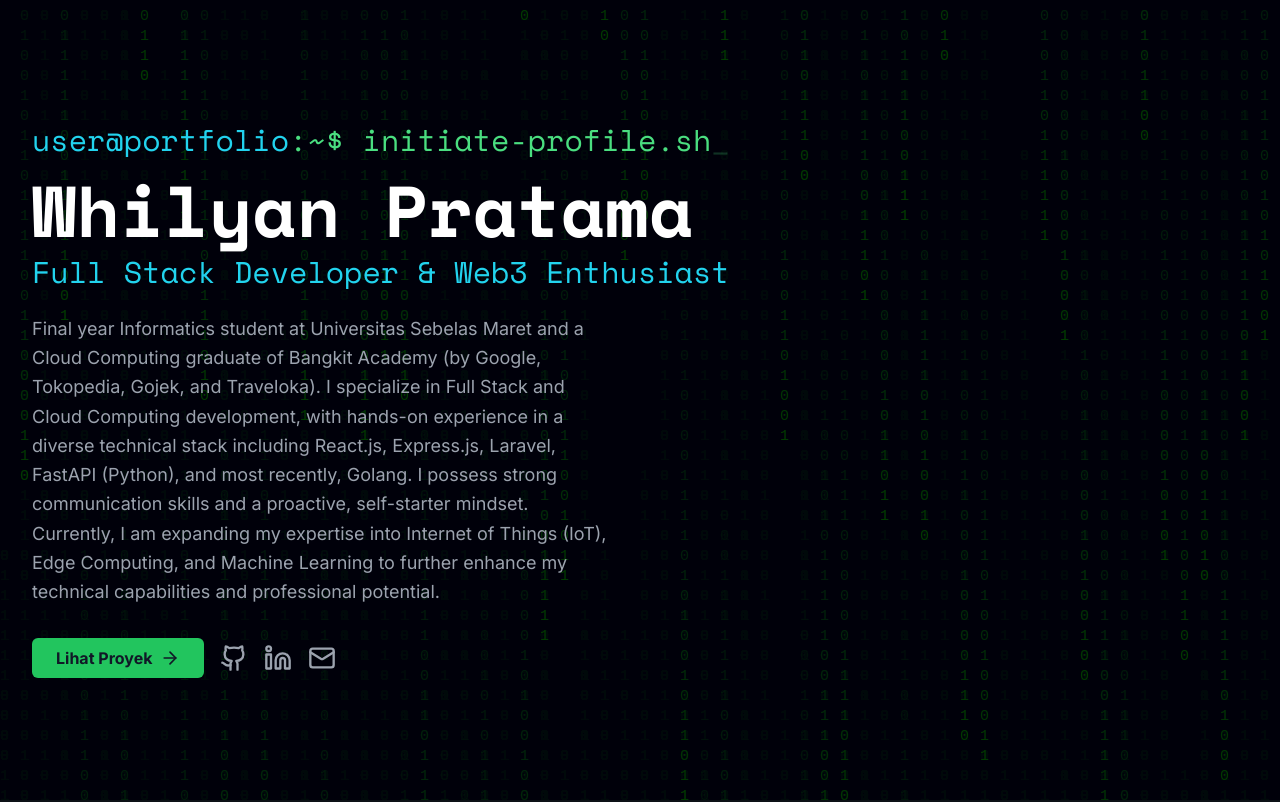
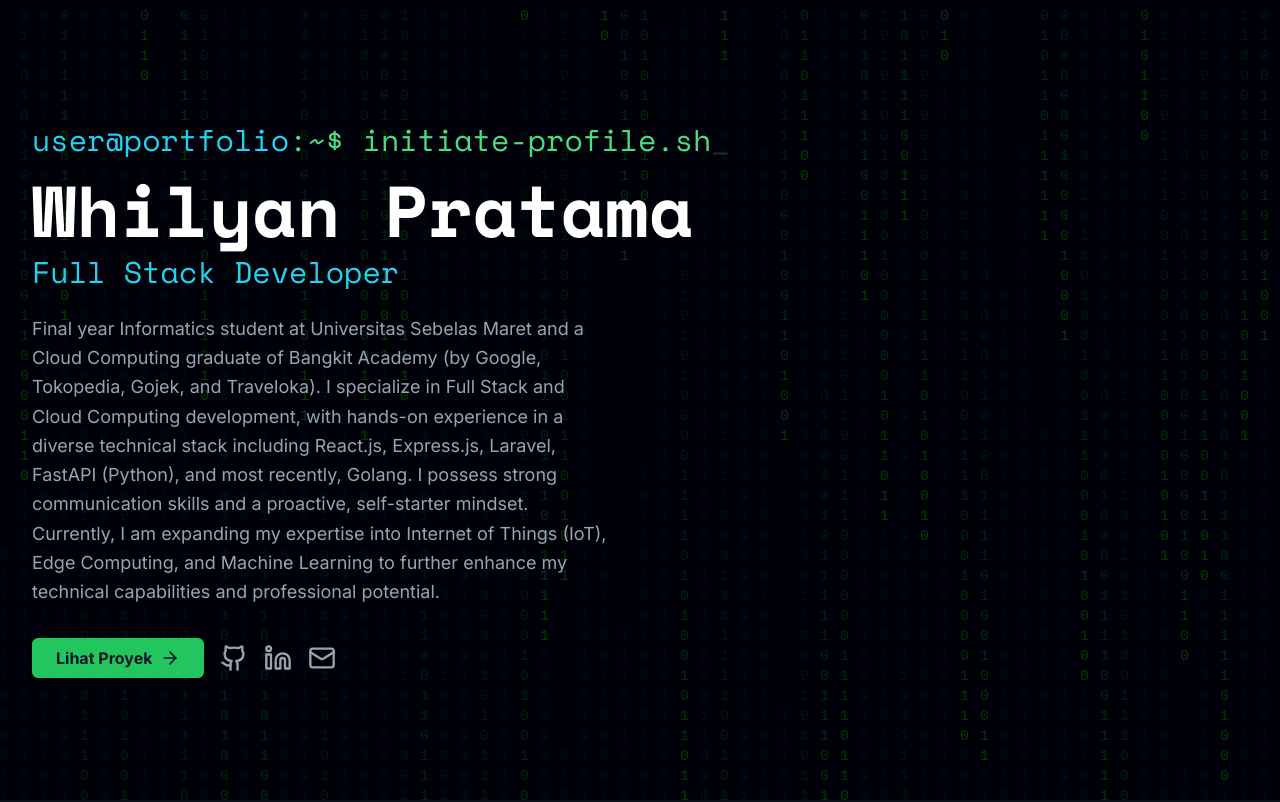
Before and after one commit to iyantama9/portoweb, a React (Vite) app: page / in a window 1280 px wide. Shown: the top 802 px of the page. Built offline with nearby package versions, Linux system fonts and the light colour scheme.

Commit message:
Update App.jsx

```diff
--- a/src/App.jsx
+++ b/src/App.jsx
@@ -311,7 +311,7 @@ export default function App() {
                   Whilyan Pratama
                 </h1>
                 <h2 className="text-2xl md:text-3xl text-cyan-400 mt-2 font-mono">
-                  Full Stack Developer & Web3 Enthusiast
+                  Full Stack Developer
                 </h2>
                 <p className="max-w-xl mt-6 text-lg text-gray-400 leading-relaxed">
                     Final year Informatics student at Universitas Sebelas Maret and a Cloud Computing graduate of Bangkit Academy (by Google, Tokopedia, Gojek, and Traveloka). I specialize in Full Stack and Cloud Computing development, with hands-on experience in a diverse technical stack including React.js, Express.js, Laravel, FastAPI (Python), and most recently, Golang.
```
